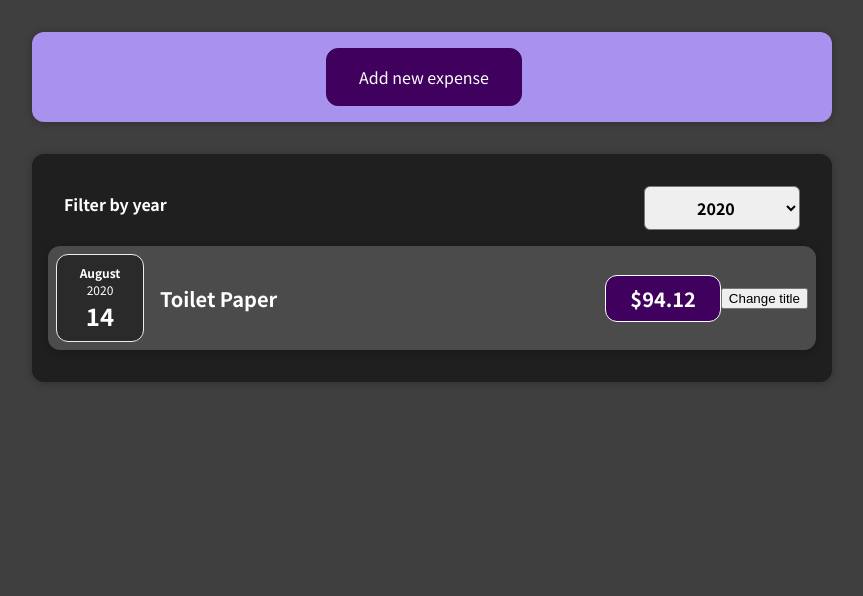
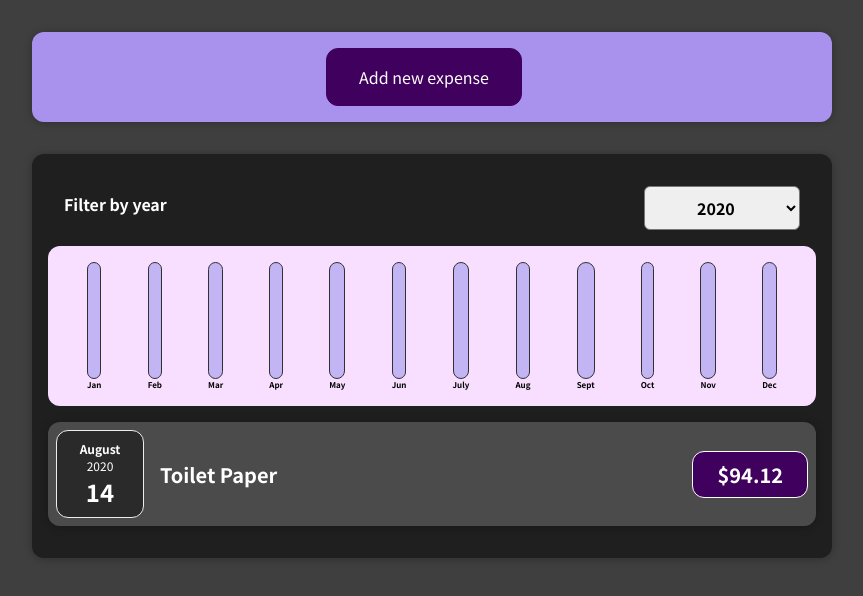
Before and after one commit to MwauStephen/Expense-Tracker-01, a React (Create React App) app: page / in a window 1280 px wide. Shown: the top 596 px of the page, without its empty margins (208-1071 px from the left). Built offline with nearby package versions, Linux system fonts and the light colour scheme.

Commit message:
finished the expense tracker-01

```diff
--- a/src/Components/Chart/Chart.js
+++ b/src/Components/Chart/Chart.js
@@ -3,15 +3,21 @@
 import "./Chart.css";
 
 const Chart = (props) => {
+  const dataPointsValues = props.dataPoints.map((dataPoint) => {
+    return dataPoint.value;
+  });
+  const totalMaximum = Math.max(...dataPointsValues);
   return (
-    <div>
+    <div className="chart">
       {props.dataPoints.map((dataPoint) => {
-        <ChartBar
-          key={dataPoint.label}
-          value={dataPoint.value}
-          maxValue={null}
-          label={dataPoint.label}
-        />;
+        return (
+          <ChartBar
+            key={dataPoint.label}
+            value={dataPoint.value}
+            maxValue={totalMaximum}
+            label={dataPoint.label}
+          />
+        );
       })}
     </div>
   );
--- a/src/Components/Expenses/ExpenseChart.js
+++ b/src/Components/Expenses/ExpenseChart.js
@@ -0,0 +1,26 @@
+import React from "react";
+import Chart from "../Chart/Chart";
+
+const ExpenseChart = (props) => {
+  const chartDataPoints = [
+    { label: "Jan", Value: 0 },
+    { label: "Feb", Value: 0 },
+    { label: "Mar", Value: 0 },
+    { label: "Apr", Value: 0 },
+    { label: "May", Value: 0 },
+    { label: "Jun", Value: 0 },
+    { label: "July", Value: 0 },
+    { label: "Aug", Value: 0 },
+    { label: "Sept", Value: 0 },
+    { label: "Oct", Value: 0 },
+    { label: "Nov", Value: 0 },
+    { label: "Dec", Value: 0 },
+  ];
+  for (const expense in props.expense) {
+    const expenseMonth = expense.date.getMonth();
+    chartDataPoints[expenseMonth].Value += expense.amount;
+  }
+  return <Chart dataPoints={chartDataPoints} />;
+};
+
+export default ExpenseChart;
--- a/src/Components/Expenses/ExpenseItem.js
+++ b/src/Components/Expenses/ExpenseItem.js
@@ -6,10 +6,10 @@
 function ExpenseItem(props) {
   const [title, setTitle] = useState(props.title);
 
-  const clickHandler = () => {
-    setTitle("updated !🤓🚴‍♂️🚴‍♂️");
-    console.log(title);
-  };
+  // const clickHandler = () => {
+  //   setTitle("updated !🤓🚴‍♂️🚴‍♂️");
+  //   console.log(title);
+  // };
   return (
     <li>
       <Card className="expense-item">
@@ -18,7 +18,7 @@
           <h2>{props.title}</h2>
           <div className="expense-item__price">${props.amount}</div>
         </div>
-        <button onClick={clickHandler}>Change title</button>
+        {/* <button onClick={clickHandler}>Change title</button> */}
       </Card>
     </li>
   );
--- a/src/Components/Expenses/Expenses.js
+++ b/src/Components/Expenses/Expenses.js
@@ -1,5 +1,6 @@
 import React, { useState } from "react";
 import ExpensesList from "./ExpensesList";
+import ExpenseChart from "./ExpenseChart";
 import Card from "../UI/Card.js";
 import "./Expenses.css";
 import ExpensesFilter from "./ExpensesFilter";
@@ -20,6 +21,7 @@
         onChangeFilter={filterChangeHandler}
         selected={filteredYear}
       />
+      <ExpenseChart expenses={filteredYearExpense}/>
       <ExpensesList items={filteredYearExpense} />
     </Card>
   );
```
